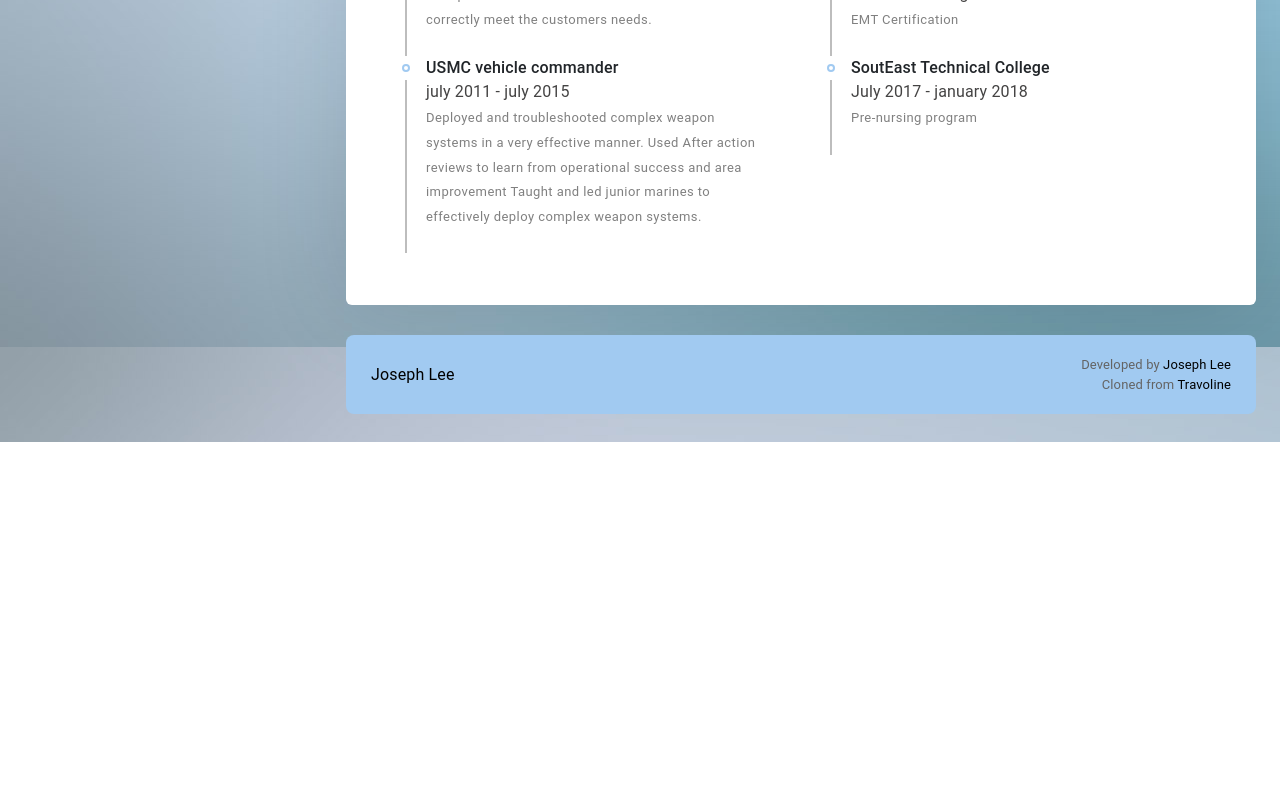
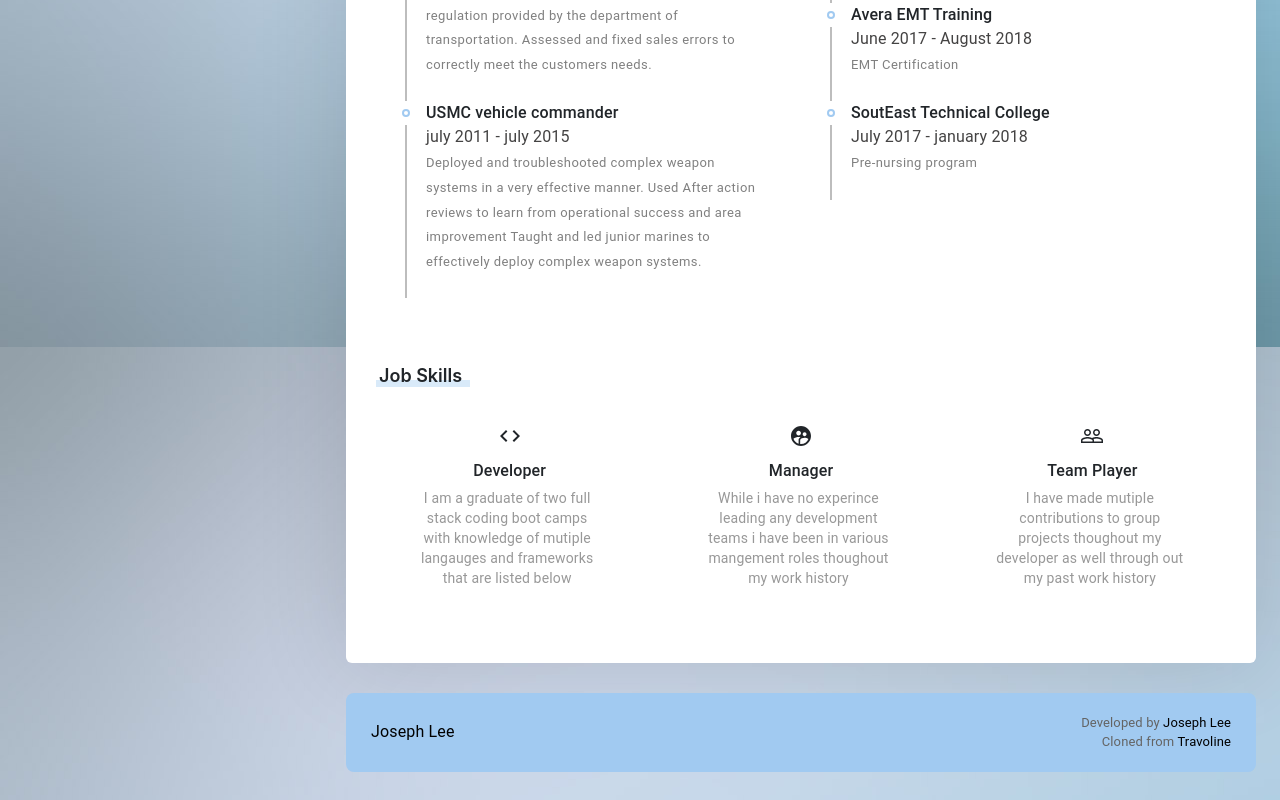
Before and after one commit to josephlee3454/resume-portfolio-2, a React (Create React App) app: page / in a window 1280 px wide. Shown: the part 853-1653 px from the top of the page. Before the commit the page ends 1295 px from the top, so only its background shows below. Built offline with nearby package versions, Linux system fonts and the light colour scheme.

Commit message:
added job skills grid items

```diff
--- a/src/App.css
+++ b/src/App.css
@@ -11,7 +11,7 @@ margins */
 .p_30{
   padding: 30px !important;
 }
-.p_45{
+.pb_45{
   padding-bottom: 45px !important;
 }
 .mb_30{
--- a/src/Pages/Resume/Resume.css
+++ b/src/Pages/Resume/Resume.css
@@ -26,3 +26,32 @@
 
 
 }
+
+
+/* job skills */
+
+
+.jobSkill{
+    height: 100%;
+    text-align: center;
+}
+
+.jobSkill .jobSkill_title {
+    font-size: 16px!important;
+    font-weight: 500!important;
+    line-height: 35px;
+    text-align: center;
+}
+
+.jobSkill .jobSkill_description{
+    color: #989898 !important;
+    border-color: var(--main-color) !important;
+    margin-right: 5px !important;
+    text-align: center;
+}
+.jobSkill_icon > .MulSvgIcon-root {
+    font-size: 46px !important;
+    margin-left: 0 !important;
+    font-weight: 300!important;
+    color: rgb(27, 25, 25);
+}
--- a/src/Pages/Resume/Resume.js
+++ b/src/Pages/Resume/Resume.js
@@ -1,5 +1,5 @@
 import React from 'react'
-import { Grid, Typography } from '@material-ui/core'
+import { Grid, Typography , Icon} from '@material-ui/core'
 import './Resume.css'
 import resumeData from '../../utils/resumeData'
 import CustomTimeline ,{CustomTimelineseperator}from  "../../componenets/Timeline/Timeline"
@@ -10,6 +10,7 @@ import TimelineConnector from '@material-ui/lab/TimelineConnector';
 import TimelineDot from '@material-ui/lab/TimelineDot';
 import TimelineContent from '@material-ui/lab/TimelineContent'
 import SchoolIcon from '@material-ui/icons/School';
+
 
 
 
@@ -32,7 +33,7 @@ const Resume = () => {
             </Grid>
         </Grid >
         {/* education experince */}
-         <Grid container className='section'>
+         <Grid container className='section pb_45'>
          <Grid item  className="section_title mb_30" item xs={12}>
                 <span></span>
                 <h6 className="section_title_txt"> Resume </h6>
@@ -87,8 +88,31 @@ const Resume = () => {
             </Grid>
          </Grid>
          {/* langaugess */}
-        <Grid container className='section'>
+        <Grid container className='section pb_45'>
+        <Grid item  className="section_title mb_30" item xs={12}>
+                <span></span>
+                <h6 className="section_title_txt"> Job Skills </h6>
+            </Grid >
 
+
+            <Grid item xs = {12}>
+                <Grid container spacing={3} justify='space-around'>
+                    {resumeData.jobSkills.map(jobSkill=>(
+                        <Grid item xs={12} sm={6} md={3}>
+
+                    <div className="jobSkill">
+                        <Icon className='jobSkill_icon'>{jobSkill.icon}</Icon>
+                        <Typography className='jobSkill_title' variant='h6'>{jobSkill.title}</Typography>
+                        <Typography className='jobSkill_description' variant='body2'>{jobSkill.description}</Typography>
+
+                    </div>
+
+                        </Grid>
+
+                    ))}
+                </Grid>
+
+            </Grid>
         </Grid>
         {/* skills */}
         <Grid container className='section'>
--- a/src/utils/resumeData.js
+++ b/src/utils/resumeData.js
@@ -3,7 +3,8 @@ import GitHubIcon from '@material-ui/icons/GitHub';
 import CodeIcon from '@material-ui/icons/Code';
 import WebIcon from '@material-ui/icons/Web';
 import ComputerIcon from '@material-ui/icons/Computer';
-
+import PeopleOutlineIcon from '@material-ui/icons/PeopleOutline';
+import SupervisedUserCircleIcon from '@material-ui/icons/SupervisedUserCircle';
 
 
 
@@ -34,27 +35,27 @@ export default {
         },
 
     ],
-    langauges: [
+    jobSkills: [
         {
             title: 'Developer',
             description: 'I am a graduate of two full stack coding boot camps with knowledge of mutiple langauges and frameworks that are listed below ',
-            icon:<WebIcon/>
+            icon:<CodeIcon/>
         },
         {
             title:'Manager',
             description: 'While i have no experince leading any development teams i have been in various mangement roles thoughout my work history',
-            icon:< CodeIcon />
+            icon:< SupervisedUserCircleIcon />
         }
         ,
         {
             title: 'Team Player',
             description: 'I have made mutiple contributions to group projects thoughout my developer as well through out my past work history',
-            icon :<ComputerIcon />
+            icon :<PeopleOutlineIcon />
         }
 
     ],
 
-    jobSkills:[
+    devSkills:[
         {
             title: 'MERN',
             description: ["ReactJS(functional based hooks)", "JavavScript", "BootStrap", "Martieral UI", "Jquery", "NodeJS", "MongoDB","Expresss"]
```
Also changed, not shown: 1 other file (tests, documents, lock files or other folders).
